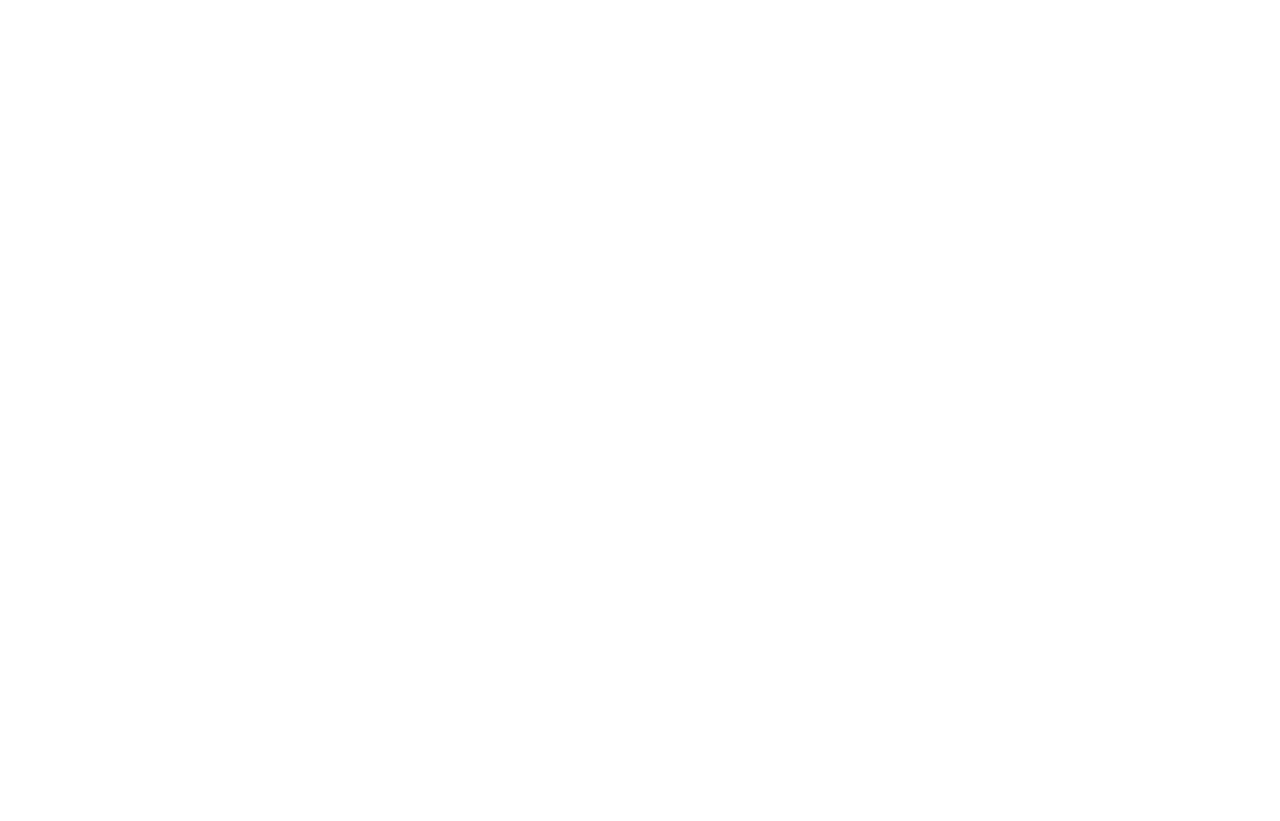
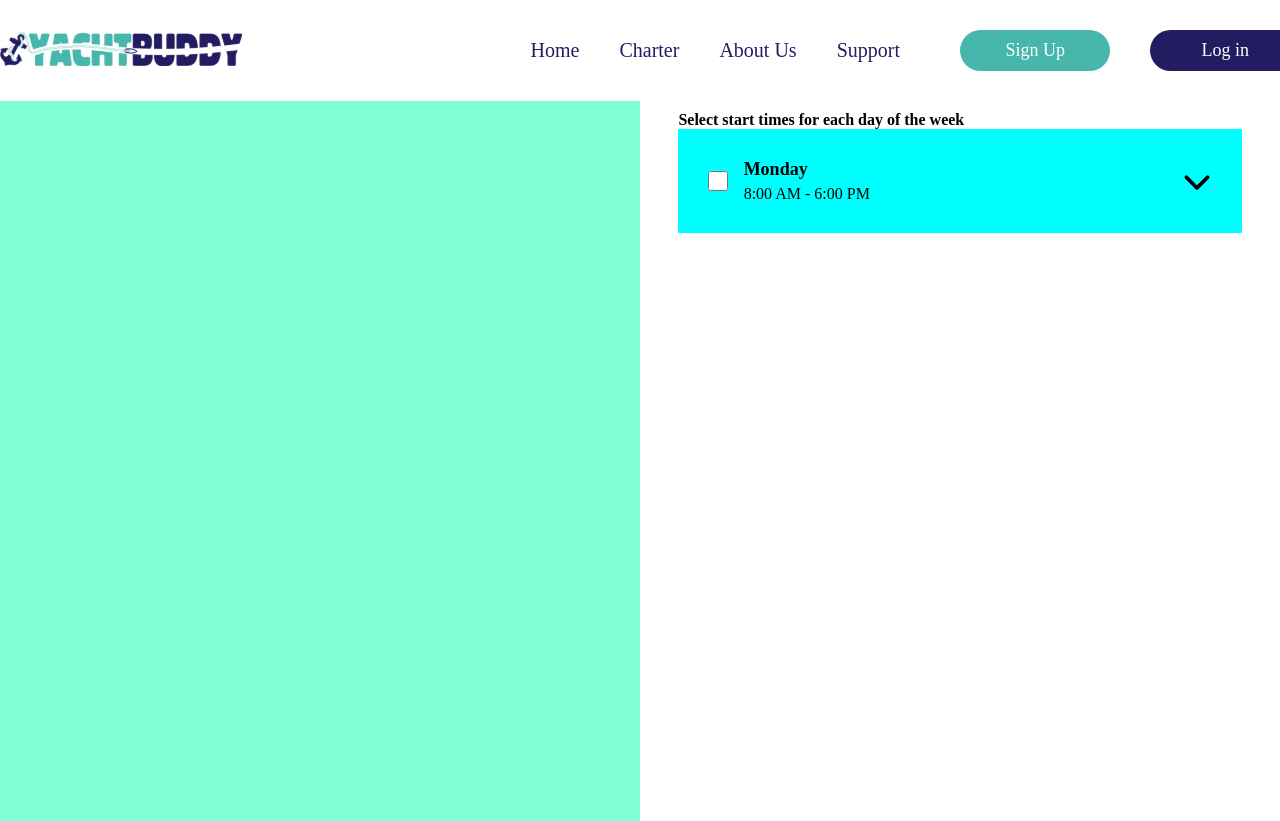
Before and after one commit to Blossomcoder7/YachtBuddy, a React (Create React App) app in the folder Frontend/: page /startTime in a window 1280 px wide. Before the commit this address had no page. Before the commit the page ends 800 px from the top, so only its background shows below. Built offline with nearby package versions, Linux system fonts and the light colour scheme; a web font is replaced by a local one.

Commit message:
2nd commit

```diff
--- a/Frontend/public/index.html
+++ b/Frontend/public/index.html
@@ -33,6 +33,8 @@
     <title>YachtBuddy</title>
     <script src="https://unpkg.com/aos@2.3.1/dist/aos.js"></script>
     <script src="https://ajax.googleapis.com/ajax/libs/jquery/3.6.4/jquery.min.js"></script>
+ <!-- TIDIO ChatBoat Script Link -->
+    <script src="//code.tidio.co/00mh8o2bkzrymak6bc3isvmkagfdnupx.js" async></script>
   </head>
   <body>
     <noscript>You need to enable JavaScript to run this app.</noscript>
--- a/Frontend/src/App.js
+++ b/Frontend/src/App.js
@@ -40,6 +40,7 @@ import Message from "./components/Admin/Message";
 import CheckOutPage from "./components/Paymants/CheckOutPage";
 import { ImageProvider } from '../src/utils/ImageContext';
 import OwnerBoats from "./components/Owner/OwnerBoats";
+import StartTime from "./components/ListYourBoat/StartTime";
 
 
 function App() {
@@ -65,6 +66,7 @@ function App() {
                 <Route exact path="/singleBoat/:id" element={<SingleBoat />}></Route>
                 <Route exact path="/allBoat/:category" element={<AllBoats/>}></Route>
                 <Route exact path="/checkout/:id" element={<CheckOutPage />}/>
+                <Route exact path="/startTime" element={<StartTime/>}/>
 
 
 
--- a/Frontend/src/components/Admin/Sidebar.js
+++ b/Frontend/src/components/Admin/Sidebar.js
@@ -49,11 +49,11 @@ export default function Sidebar() {
               <img src={booked} alt=""></img> <li>Booked Charters</li>
             </span>
           </NavLink>
-          <NavLink>
+          {/* <NavLink>
             <span>
               <img src={clander} alt=""></img> <li>Calendar</li>
             </span>
-          </NavLink>
+          </NavLink> */}
           <NavLink to='/dashboard/message'>
             <span>
               <img src={message} alt=""></img> <li>Messaging</li>
--- a/Frontend/src/components/LandingPage/Navbar.js
+++ b/Frontend/src/components/LandingPage/Navbar.js
@@ -15,10 +15,10 @@ import linkedin from "../../images/Group 43.svg";
 import twiter from "../../images/Group 42.svg";
 
 export default function Navbar() {
-  const {user} = useContext(UserContext);
+  const { user } = useContext(UserContext);
   const [active, setActive] = useState(null);
   const [name, setName] = useState("");
-  const { authToken,logout } = useAuth();
+  const { authToken, logout } = useAuth();
 
 
   const navigate = useNavigate();
@@ -27,7 +27,6 @@ export default function Navbar() {
   const isAuthenticated = !!authToken;
 
   console.log(isAuthenticated)
-  // console.log(user.name)
 
   const handleLogout = () => {
     logout(null);
@@ -58,7 +57,7 @@ export default function Navbar() {
   };
   useEffect(() => {
     handelName();
-  },[user])
+  }, [user])
   const handelName = () => {
     if (user && user.name) {
       setName(user.name);
@@ -67,7 +66,14 @@ export default function Navbar() {
       console.error("User or user name is null");
     }
   }
-
+const handelNavigate = () =>{
+  if(user.role === "owner"){
+navigate("/ownerDashboard");
+  }
+  if(user.role === "admin"){
+    navigate("/dashboard");
+  }
+}
   return (
     <>
 
@@ -106,7 +112,7 @@ export default function Navbar() {
               >
                 List Your Boat
               </li>
-            </NavLink>):""}
+            </NavLink>) : ""}
 
             <NavLink to="/aboutUs">
               {" "}
@@ -143,6 +149,7 @@ export default function Navbar() {
           ) : (
             <>
               <div className="profileD">
+                <div class="dropdown">
                 <svg
                   xmlns="http://www.w3.org/2000/svg"
                   width="40"
@@ -157,8 +164,14 @@ export default function Navbar() {
                     />
                   </g>
                 </svg>
+                  <div class="dropdown-content">
+                     <p onClick={handelNavigate}>DashBoard</p>
+                    <NavLink to='/Horticulture'> <p>Edit Profile</p></NavLink>
 
-               <p>{name}</p>
+                  </div>
+                </div>
+
+                <p>{name}</p>
                 <button className="signup" onClick={handleLogout}>
                   Log Out
                 </button>
@@ -213,7 +226,7 @@ export default function Navbar() {
                 />
               </g>
             </svg>
-{isAuthenticated ?<p>{name}</p> :<p>Welcome User</p> }
+            {isAuthenticated ? <p>{name}</p> : <p>Welcome User</p>}
           </div>
           <div className="profileDivider"></div>
           <ul>
@@ -234,7 +247,7 @@ export default function Navbar() {
               >
                 List Your Boat
               </li>
-            </NavLink>):""}
+            </NavLink>) : ""}
 
             <NavLink to="/aboutUs">
               {" "}
--- /dev/null
+++ b/Frontend/src/components/ListYourBoat/StartTime.js
@@ -0,0 +1,27 @@
+import React from 'react'
+import Navbar from '../LandingPage/Navbar'
+import "../Style/StartTime.css";
+
+export default function StartTime() {
+    return (
+        <>
+            <Navbar />
+            <div className='startTime'>
+                <div className='startTimeL'></div>
+                <div className='startTimeR'>
+                    <h4>Select start times for each day of the week</h4>
+                    <div className='weekDays'>
+                        <div className='WeEk'>
+                            <input type='checkbox'></input>
+                            <div className='weAkTiMe'>
+                                <span>Monday</span>
+                                <p>8:00 AM - 6:00 PM</p>
+                            </div>
+                        </div>
+                        <svg xmlns="http://www.w3.org/2000/svg" width="30" height="30" viewBox="0 0 1024 1024"><path fill="currentColor" d="M104.704 338.752a64 64 0 0 1 90.496 0l316.8 316.8l316.8-316.8a64 64 0 0 1 90.496 90.496L557.248 791.296a64 64 0 0 1-90.496 0L104.704 429.248a64 64 0 0 1 0-90.496z" /></svg>
+                    </div>
+                </div>
+            </div>
+        </>
+    )
+}
--- a/Frontend/src/components/Product Page/SingleBoat.css
+++ b/Frontend/src/components/Product Page/SingleBoat.css
@@ -561,16 +561,12 @@
     padding: 12px 0px 8px;
     place-content: center space-between;
     -webkit-box-pack: justify;
-    border-color: rgb(188, 53, 10) !important;
 }
-.kgzSol .sc-5ec5715e-4 {
-    color: rgb(188, 53, 10);
-}
+
 .jxtmnV {
     position: absolute;
 }
 .kfTYNu {
-    color: rgb(188, 53, 10);
     font-weight: 500;
     position: absolute;
     bottom: 0px;
@@ -593,8 +589,8 @@
     padding: 4px 0px 6px;
 }
 .gJcfkx {
-    color: rgb(94, 105, 106);
-    font-size: 12px;
+    color: rgb(11, 11, 11);
+    font-size: 14px;
 }
 .jhNDLd {
     font-size: 16px;
@@ -611,7 +607,6 @@
     padding-top: 8px;
     font-weight: 500;
     font-size: 12px;
-    color: rgb(188, 53, 10);
     bottom: 0px;
 }
 .kAFBlW {
@@ -631,10 +626,7 @@
     padding: 10px 0px 5px;
     border-bottom: unset;
 }
-.jweEUb.hasError {
-    color: rgb(188, 53, 10);
-    border-color: rgb(188, 53, 10);
-}
+
 .EwZPu {
     display: flex;
 }
@@ -676,3 +668,43 @@
     line-height: 0.79;
     text-transform: inherit;
 }
+.SeLectGrp{
+    width: 100%;
+    position: relative;
+    text-align: left;
+}
+.DuRaTiON{
+    width: 100%;
+    display: flex;
+    justify-content: space-between;
+    gap: 30px;
+    flex-wrap: wrap;
+    box-shadow: rgba(60, 64, 67, 0.3) 0px 1px 2px 0px, rgba(60, 64, 67, 0.15) 0px 1px 3px 1px;
+    padding: 20px;
+    position: absolute;
+    z-index: 10;
+    background-color: #fff;
+    top: 60px;
+}
+.duratIonTab{
+    width: calc(50% - 20px);
+    padding: 20px;
+    background-color: #23579b;
+    text-align: center;
+    color: #fff;
+}
+.DatePicker.eeUKug{
+    position: relative;
+}
+.dateRange{
+    position: absolute;
+}
+
+.DatePicker .rdrDateRangePickerWrapper.dateRange {
+    position: absolute;
+    left: -180px;
+    bottom: -355px;
+    z-index: 9999;
+    background: #007bff !important;
+    box-shadow: rgba(0, 0, 0, 0.16) 0px 10px 36px 0px, rgba(0, 0, 0, 0.06) 0px 0px 0px 1px;
+}
--- a/Frontend/src/components/Style/Navbar.css
+++ b/Frontend/src/components/Style/Navbar.css
@@ -9,6 +9,37 @@
   justify-content: space-between;
   align-items: center;
   padding: 30px 0px;
+}
+.dropdown {
+  position: relative;
+  display: inline-block;
+}
+
+.dropdown-content {
+  display: none;
+  left: -50px;
+  position: absolute;
+  background-color: #fefefe;
+  min-width: 250px;
+  box-shadow: 0px 8px 16px 0px rgba(0,0,0,0.2);
+  /* padding: 12px 16px; */
+  z-index: 1;
+  /* margin-top: 1px; */
+}
+
+.dropdown:hover .dropdown-content {
+  display: block;
+}
+.dropdown-content p{
+  padding-bottom: 14px;
+  text-align: left;
+  color: #123456;
+  padding: 10px 20px;
+
+}
+.dropdown-content p:hover{
+  background-color: #47b7ac;
+  color: #fff;
 }
 .navbar span.hamburger {
   display: none;
--- /dev/null
+++ b/Frontend/src/components/Style/StartTime.css
@@ -0,0 +1,41 @@
+.startTime{
+    width: 100%;
+    display: flex;
+}
+.startTimeL{
+    width: 50%;
+    height: 90vh;
+    background-color: aquamarine;
+}
+.startTimeR{
+    width: 50%;
+    height: 90vh;
+display: flex;
+flex-direction: column;
+padding: 10px 3%;
+}
+.weekDays{
+    width: 100%;
+    display: flex;
+    background-color: aqua;
+    justify-content: space-between;
+    padding: 30px 30px;
+    align-items: center;
+}.WeEk{
+    width: 35%;
+    display: flex;
+    justify-content: space-between;
+}
+.WeEk input{
+    width: 20px;
+}
+.weAkTiMe{
+    width: 80%;
+    display: flex;
+    flex-direction: column;
+    gap: 5px;
+}
+.weAkTiMe span{
+    font-weight: bold;
+    font-size: 18px;
+}
```
Also changed, not shown: Frontend/src/components/LandingPage/HeroSection.js (+4 -4 lines), Frontend/src/components/Product Page/SingleBoat.js (+58 -7 lines), 1 other file (tests, documents, lock files or other folders).
